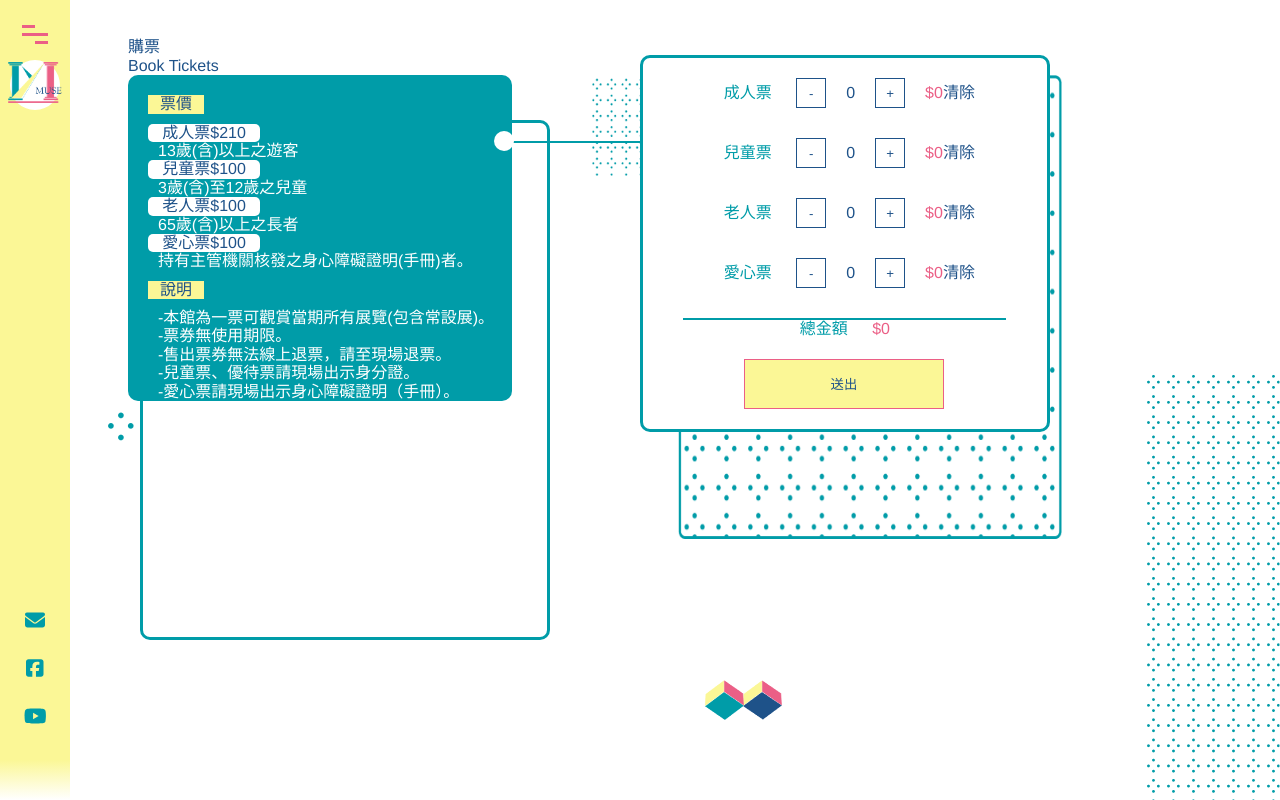
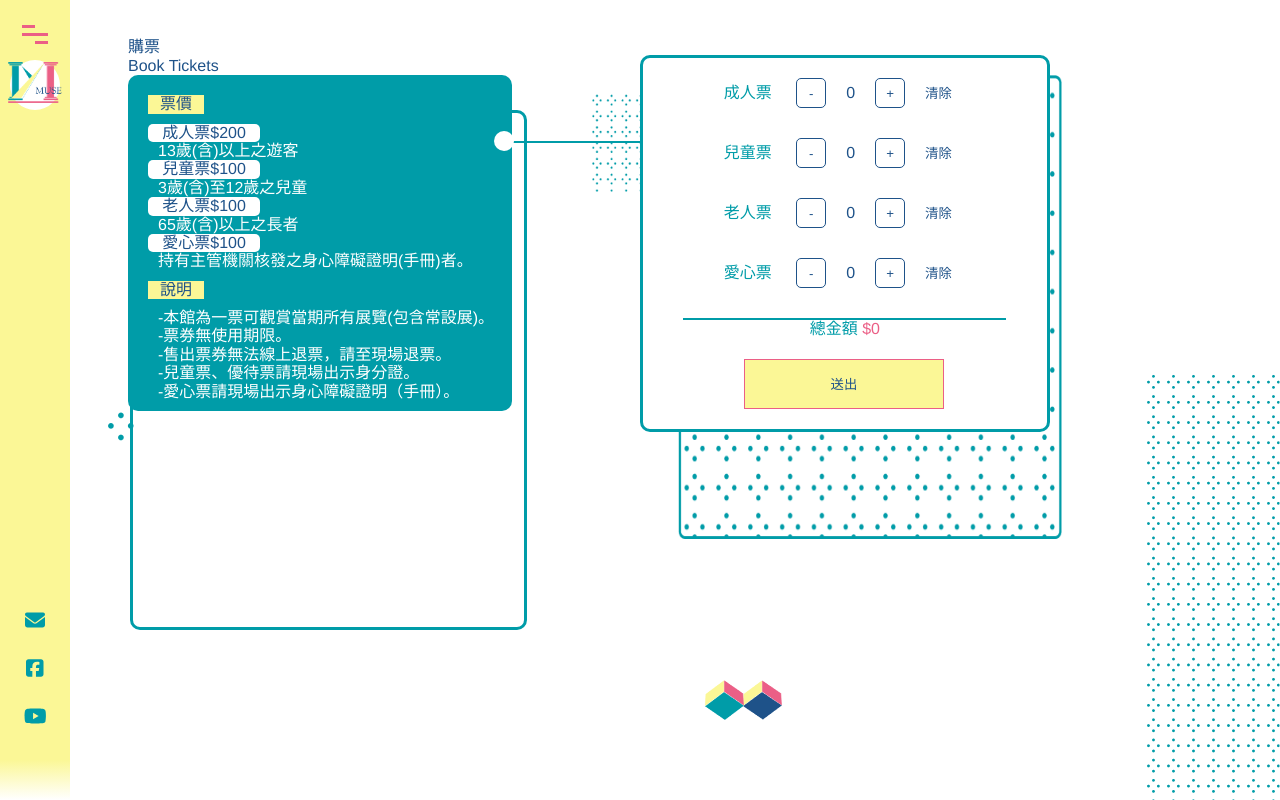
Before and after one commit to Kaosheep/musesmuseum, a Vue app: page /Tick in a window 1280 px wide. Built offline with nearby package versions, Linux system fonts and the light colour scheme; what view-ui-plus would draw is missing.

Commit message:
購票頁面數量修改

```diff
--- a/src/views/frontend/Tick.vue
+++ b/src/views/frontend/Tick.vue
@@ -6,13 +6,13 @@
 <div>
 <div class="FareAndIllustrate">票價</div>
 </div>
-<div class="SweatBee"><li>成人票$210</li></div>
+<div class="SweatBee"><li>成人票${{price}}</li></div>
 <div class="white">13歲(含)以上之遊客</div>
-<div class="SweatBee"><li>兒童票$100</li></div>
+<div class="SweatBee"><li>兒童票${{price2}}</li></div>
 <div class="white">3歲(含)至12歲之兒童</div>
-<div class="SweatBee"><li>老人票$100</li></div>
+<div class="SweatBee"><li>老人票${{price3}}</li></div>
 <div class="white">65歲(含)以上之長者</div>
-<div class="SweatBee"><li>愛心票$100</li></div>
+<div class="SweatBee"><li>愛心票${{price4}}</li></div>
 <div class="white">持有主管機關核發之身心障礙證明(手冊)者。</div>
 <div class="FareAndIllustrate">說明</div>
 <div class="white">-本館為一票可觀賞當期所有展覽(包含常設展)。</div>
@@ -27,78 +27,93 @@
   <div class="tick">成人票
     <button class="addandsub" @click="reduce1">-</button>
     <span>{{qua}}</span>
-    <button class="addandsub" @click="add1">+</button>
-    <span class="red">${{subtl*200}}</span>
-    <span>清除</span>
+    <button :style="{ backgroundColor: buttonColor }"  class="addandsub" @click="add1">+</button>
+    <span class="red" v-show="qua">${{subt1(qua,price)}}</span>
+    <button class="clear" @click="clear">清除</button>
   </div>
   <div class="tick">兒童票
     <button class="addandsub" @click="reduce2">-</button>
     <span>{{qua2}}</span>
     <button class="addandsub" @click="add2">+</button>
-    <span class="red">${{subt2}}</span>
-     <span>清除</span>
+    <span class="red" v-show="qua2">${{subt1(qua2,price2)}}</span>
+    <button class="clear" @click="clear2">清除</button>
     </div>
   <div class="tick">老人票
     <button class="addandsub" @click="reduce3">-</button>
     <span>{{qua3}}</span>
     <button class="addandsub" @click="add3">+</button>
-    <span class="red" >${{subt3}}</span>
-    <span>清除</span>
+    <span class="red" v-show="qua3">${{subt1(qua3,price3)}}</span>
+    <button class="clear" @click="clear3">清除</button>
   </div>
   <div class="tick">愛心票
     <button class="addandsub" @click="reduce4">-</button>
     <span>{{qua4}}</span>
     <button class="addandsub" @click="add4">+</button>
-    <span class="red">${{subt4}}</span>
-    <span>清除</span>
+    <span class="red" v-show="qua4">${{subt1(qua4,price4)}}</span>
+    <button class="clear" @click="clear4">清除</button>
   </div>
   <div class="line"></div>
   <div class="ball"></div>
   <div class="sumline"></div>
   <div class="sum">總金額
-    <span class="sumred">${{sum}}</span>
+    <span style="color:#EB5F86">${{ total }}</span>
   </div>
   <button class="submit">送出</button>
- </div>
- <img class=squarematrix src="@/assets/image/tick/squarematrix.png">
- <img class=bigmatrix src="@/assets/image/tick/bigmatrix.png">
+</div>
+<img class=squarematrix src="@/assets/image/tick/squarematrix.png">
+<img class=bigmatrix src="@/assets/image/tick/bigmatrix.png">
 
 </div>
 <img class=cube src="@/assets/image/tick/cube1.png"/>
 <img class=cube2 src="@/assets/image/tick/cube2.png"/>
 <div class="frame"></div>
-
-
 <img class=longmatrix src="@/assets/image/tick/longmatrix.png"/>
-
-
-
 
 </template>
 
-<script >
+<script>
+
 export default {
     data() {
     return {
+      price:200,
+      price2:100,
+      price3:100,
+      price4:100,
       qua: 0,
       qua2:0,
       qua3:0,
       qua4:0,
-      subtl:0,
-      subt2:0,
-      subt3:0,
-      subt4:0,
       sum:0,
+      buttonColor: 'white'
     };
   },
+  computed: {
+    total() {
+      return this.price * this.qua + this.price2 * this.qua2 + this.price3*this.qua3+this.price4*this.qua4;
+    },
+  },
   methods: {
+    subt1(qua,price){
+      return qua*price;
+    },
+    subt2(qua2,price2){
+      return qua2*price2;
+    },
+    subt3(qua3,price3){
+      return qua3*price3;
+    },
+    subt4(qua4,price4){
+      return qua4*price4;
+    },
     reduce1() {
       if (this.qua > 0) {
         this.qua--;
       }
     },
     add1() {
-      this.qua++;
+      this.qua++,
+      this.buttonColor = this.buttonColor === 'white' ? '#1E5289' : 'white';
     },
     reduce2() {
       if (this.qua2 > 0) {
@@ -123,11 +138,22 @@ export default {
     },
     add4() {
       this.qua4++;
+
+    },
+    clear(){
+      this.qua = 0;
+    },
+    clear2(){
+      this.qua2 = 0;
+    },
+    clear3(){
+      this.qua3 = 0;
+    },
+    clear4(){
+      this.qua4 = 0;
     },
   },
 }
-
-
 </script>
 
 <style lang="scss">
@@ -150,6 +176,7 @@ margin-left: 10%;
   margin-left: 10%;
   padding-top: 10px;
   padding-left: 10px;
+  padding-bottom: 10px;
 }
 
 .FareAndIllustrate{
@@ -185,12 +212,12 @@ margin-left: 10%;
 }
 .frame{
   border: 3px solid #009CA8;
-  width: 32%;
+  width: 31%;
   height: 65%;
   background-color: white;
   position: absolute;
-  top:120px;
-  left: 140px;
+  top:110px;
+  left: 130px;
   border-radius:10px;
 }
 .shormatrix{
@@ -207,7 +234,7 @@ margin-left: 10%;
   height: 100px;
   position: absolute;
   left: 46%;
-  bottom: 78%;
+  bottom: 76%;
   z-index: 0;
 }
 .buytick{
@@ -236,6 +263,7 @@ margin-left: 10%;
   color: #1E5289;
   background-color: white;
   border:1px solid #1E5289;
+  border-radius: 5px;
 }
 .line{
   border:1px solid #009CA8;
@@ -298,4 +326,11 @@ margin-left: 10%;
   bottom: 10%;
   left: 55%;
 }
+.clear{
+  border:none;
+  background-color:white;
+  color:#1E5289;
+
+  justify-content: end;
+}
 </style>
```
Also changed, not shown: package.json (+16 -2 lines), src/views/Tick.vue (added), 1 other file (tests, documents, lock files or other folders).
